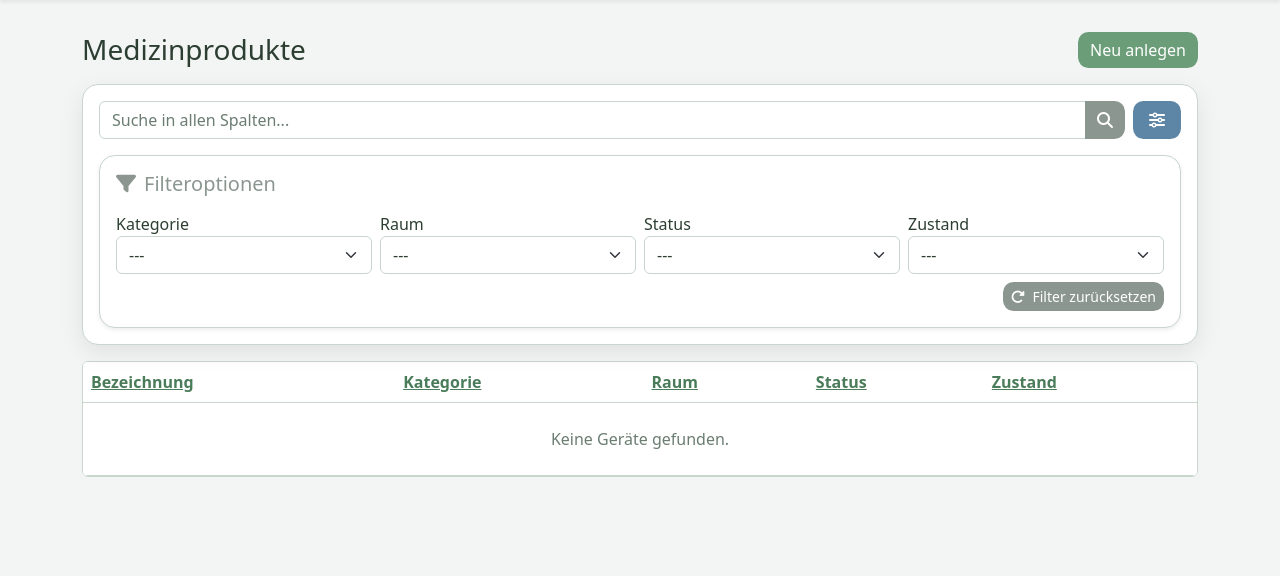
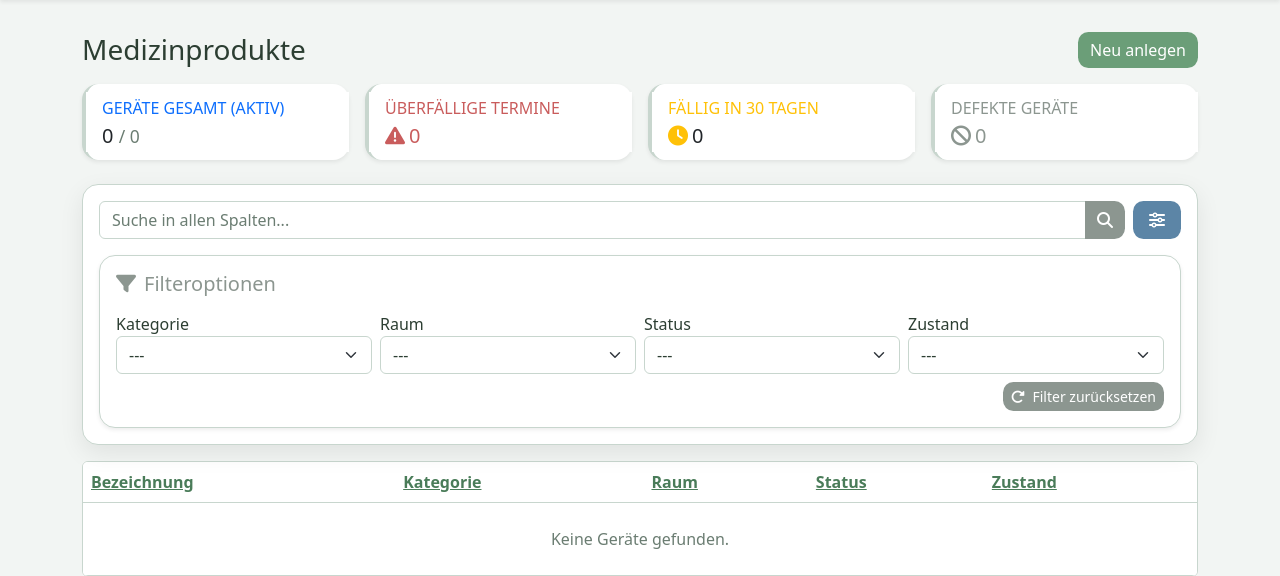
Before and after one commit to fjhzi/MPV, a Django app: page / in a window 1280 px wide. Shown: the part 56-632 px from the top of the page. Run offline with Django 5.2, Linux system fonts and the light colour scheme; data comes from the database, SQL or seed files in the repository; data that the repository does not hold is empty.

Commit message:
Add smart KPI traffic light cards to dashboard for intuitive device and reminder status overview

```diff
--- a/inventory/templates/inventory/dashboard.html
+++ b/inventory/templates/inventory/dashboard.html
@@ -4,6 +4,58 @@
   <h1 class="h3 mb-0">Medizinprodukte</h1>
   <a href="{% url 'device-create' %}" class="btn btn-add">Neu anlegen</a>
 </div>
+
+<!-- Smart KPI & Traffic Light Cards -->
+<div class="row g-3 mb-4">
+  <div class="col-xl-3 col-md-6">
+    <div class="card border-0 shadow-sm border-start border-primary border-4 py-2">
+      <div class="card-body py-1">
+        <div class="text-xs font-weight-bold text-primary text-uppercase mb-1">Geräte Gesamt (Aktiv)</div>
+        <div class="h5 mb-0 font-weight-bold text-dark">{{ active_devices_count }} <span class="text-muted small">/ {{ total_devices_count }}</span></div>
+      </div>
+    </div>
+  </div>
+
+  <div class="col-xl-3 col-md-6">
+    <a href="{% url 'reminders' %}?date_filter=overdue" class="text-decoration-none">
+      <div class="card border-0 shadow-sm border-start border-danger border-4 py-2 hover-shadow">
+        <div class="card-body py-1">
+          <div class="text-xs font-weight-bold text-danger text-uppercase mb-1">Überfällige Termine</div>
+          <div class="h5 mb-0 font-weight-bold text-danger">
+            <i class="fa-solid fa-triangle-exclamation me-1"></i>{{ overdue_appointments_count }}
+          </div>
+        </div>
+      </div>
+    </a>
+  </div>
+
+  <div class="col-xl-3 col-md-6">
+    <a href="{% url 'reminders' %}?date_filter=next_30" class="text-decoration-none">
+      <div class="card border-0 shadow-sm border-start border-warning border-4 py-2 hover-shadow">
+        <div class="card-body py-1">
+          <div class="text-xs font-weight-bold text-warning text-uppercase mb-1">Fällig in 30 Tagen</div>
+          <div class="h5 mb-0 font-weight-bold text-dark">
+            <i class="fa-solid fa-clock me-1 text-warning"></i>{{ due_soon_appointments_count }}
+          </div>
+        </div>
+      </div>
+    </a>
+  </div>
+
+  <div class="col-xl-3 col-md-6">
+    <a href="?functional_status=defective" class="text-decoration-none">
+      <div class="card border-0 shadow-sm border-start border-secondary border-4 py-2 hover-shadow">
+        <div class="card-body py-1">
+          <div class="text-xs font-weight-bold text-secondary text-uppercase mb-1">Defekte Geräte</div>
+          <div class="h5 mb-0 font-weight-bold text-secondary">
+            <i class="fa-solid fa-ban me-1"></i>{{ defective_devices_count }}
+          </div>
+        </div>
+      </div>
+    </a>
+  </div>
+</div>
+
 {% if categories_schema_unavailable %}
 <div class="alert alert-warning" role="alert">Kategorien konnten nicht vollständig geladen werden. Bitte Migrationen ausführen (<code>python manage.py migrate</code>).</div>
 {% endif %}
--- a/inventory/views.py
+++ b/inventory/views.py
@@ -133,6 +133,14 @@ class DashboardView(ListView):
         context["categories"] = category_context["categories"]
         context["categories_schema_unavailable"] = category_context["categories_schema_unavailable"]
         context["rooms"] = Room.objects.all()
+
+        # KPI Metrics for Dashboard
+        today = timezone.localdate()
+        context["total_devices_count"] = MedicalDevice.objects.count()
+        context["active_devices_count"] = MedicalDevice.objects.filter(activity_status=MedicalDevice.ActivityStatus.ACTIVE).count()
+        context["defective_devices_count"] = MedicalDevice.objects.filter(functional_status=MedicalDevice.FunctionalStatus.DEFECTIVE).count()
+        context["overdue_appointments_count"] = DeviceAppointment.objects.filter(completed=False, due_date__lt=today).count()
+        context["due_soon_appointments_count"] = DeviceAppointment.objects.filter(completed=False, due_date__gte=today, due_date__lte=today + timedelta(days=30)).count()
 
         # 🚨 HIER DIE ZWEITE ÄNDERUNG: aktuellen Status für das Template übergeben
         context["activity_status"] = self.request.GET.get("activity_status", "active").strip()
```
